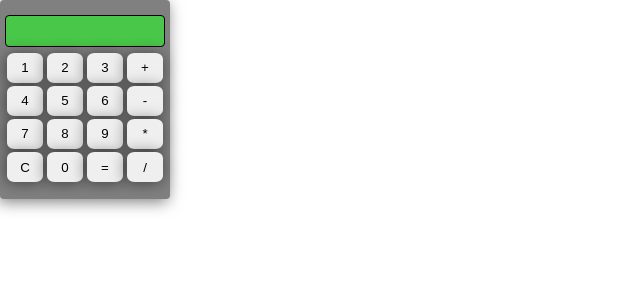
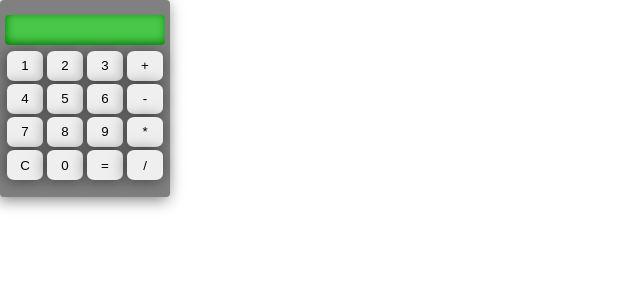
Before and after one commit to deckele/react-exercises, a React (Create React App) app in the folder calculator/: page / in a window 1280 px wide. Shown: the top 300 px of the page, without its empty margins (0-640 px from the left). Built offline with nearby package versions, Linux system fonts and the light colour scheme; the HTML template or start-up script is replaced by a standard one.

Commit message:
[CSS] Improved screen css.

```diff
--- a/calculator/src/calc-container/screen/screen.css
+++ b/calculator/src/calc-container/screen/screen.css
@@ -1,8 +1,8 @@
 .calc-screen {
-    text-shadow: 0 -40px 100px, 0 0 2px;
+    text-shadow: 0 -40px 100px, 0 0 2px, -2px 2px 5px #baffcf;
+    box-shadow: inset 1px -2px 8px 0px green;
     border-radius: 4px;
     margin-bottom: 4px;
-    border: 1px solid black;
     width: 100%;
     height: 30px;
     line-height: 30px;
```
